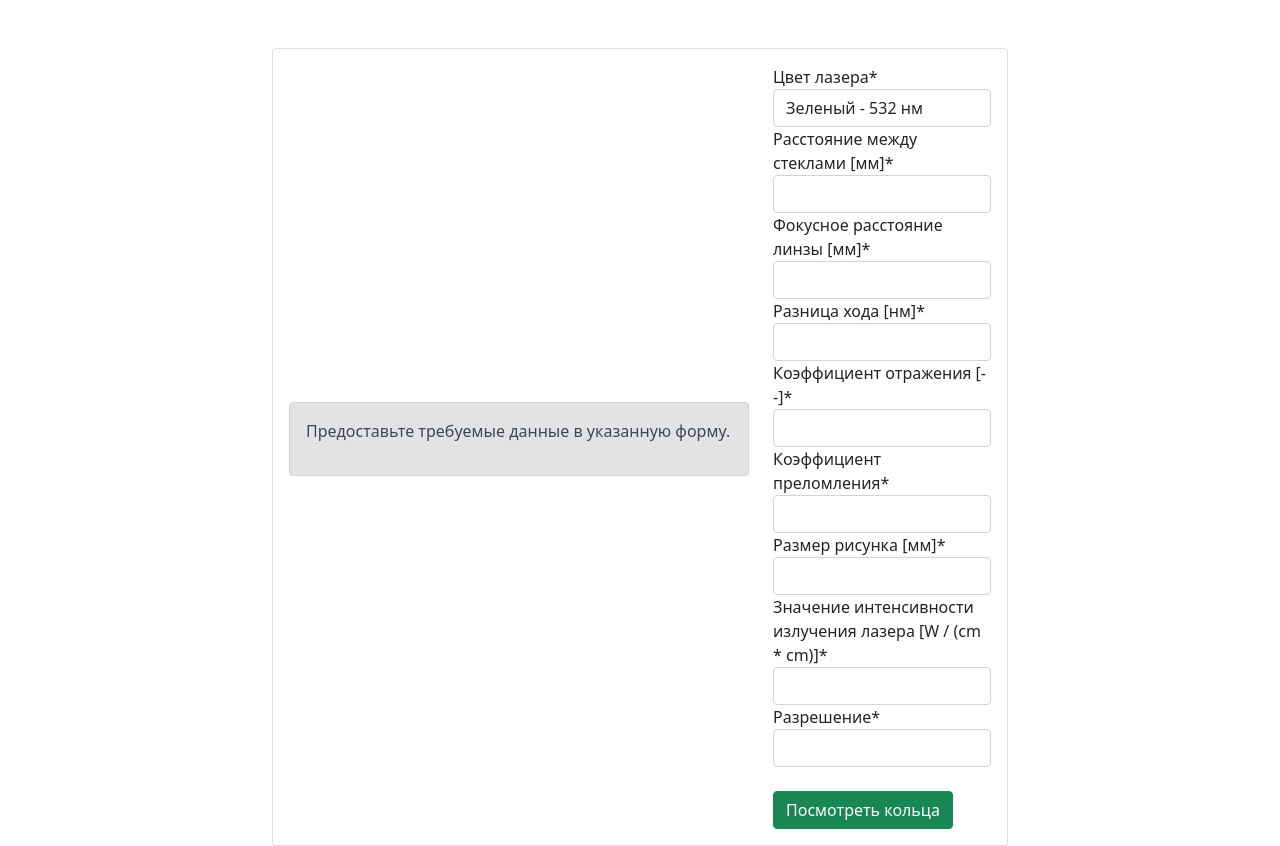
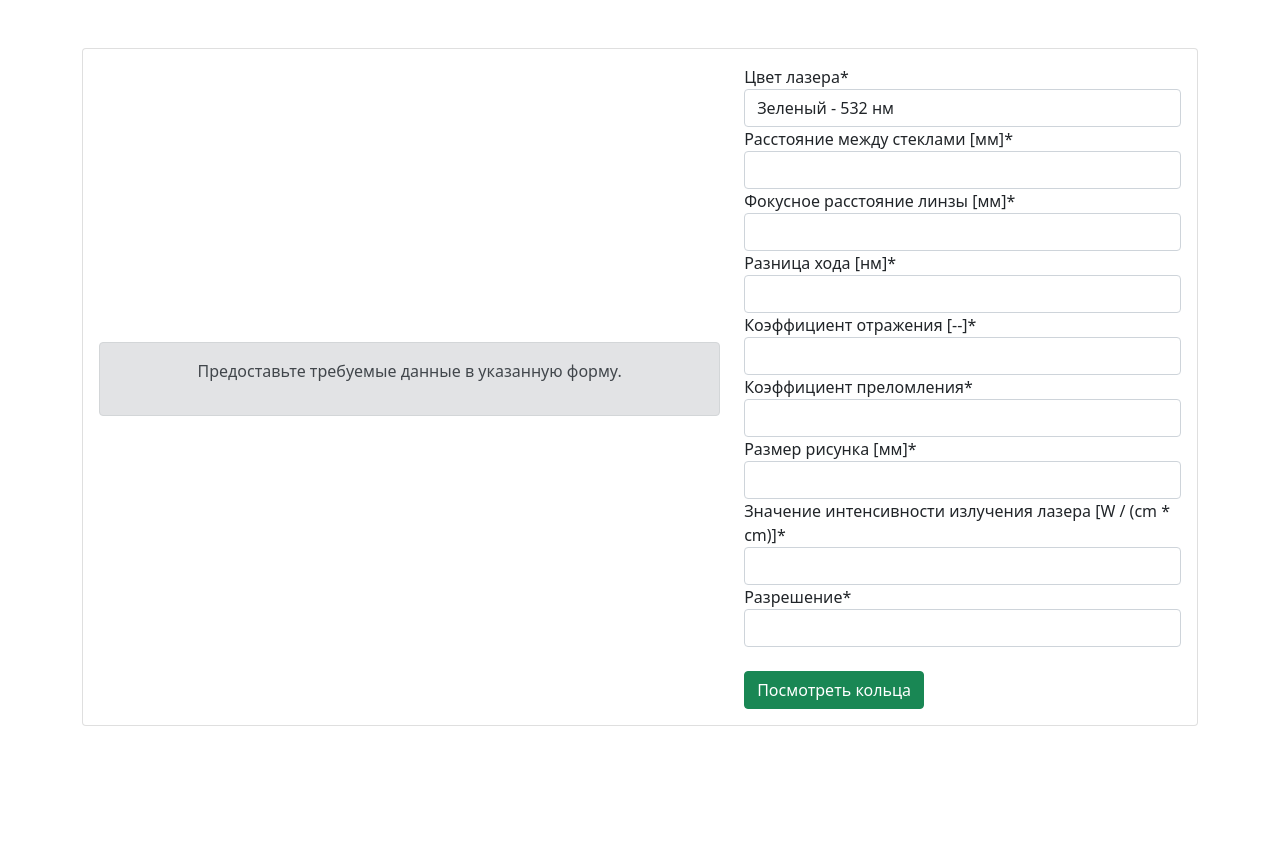
Before and after one commit to Azazel-h/Interference_Simulation_System, a Django app: page / in a window 1280 px wide. Shown: the part 56-902 px from the top of the page. After the commit the page ends 782 px from the top, so only its background shows below. Run offline with Django 4.2, Linux system fonts and the light colour scheme; some libraries are stand-ins or nearby versions.

Commit message:
Reduce number of divs in index.html

```diff
--- a/templates/index.html
+++ b/templates/index.html
@@ -14,31 +14,25 @@
     {% load crispy_forms_filters %}
     {% load crispy_forms_tags %}
 
-    <div class="container pt-5">
-        <div class="row">
-            <div class="col-md-8 offset-md-2">
-                <div class="card">
-                    <div class="card-body">
+    <div class="container pt-5 pb-5">
+        <div class="card card-body">
             <div class="row align-items-center">
-                            <div class="col-md-8">
+                <div class="col-md-7">
                     {% if graph %}
-                                    {{ graph|safe }}
+                        {{ graph | safe }}
                     {% else %}
-                                    <div class="alert alert-secondary" role="alert">
+                        <div class="alert alert-secondary text-center" role="alert">
                             <p>Предоставьте требуемые данные в указанную форму.</p>
                         </div>
                     {% endif %}
                 </div>
-                            <div class="col-6 col-md-4">
+                <div class="col-md-5">
                     <form method="POST">
                         {% csrf_token %}
                         {{ form | crispy }}
                         <br>
                         <input type="submit" value="Посмотреть кольца" class="btn btn-success">
                     </form>
-                            </div>
-                        </div>
-                    </div>
                 </div>
             </div>
         </div>
```
Lines whose indentation alone changed are shown as unchanged.
